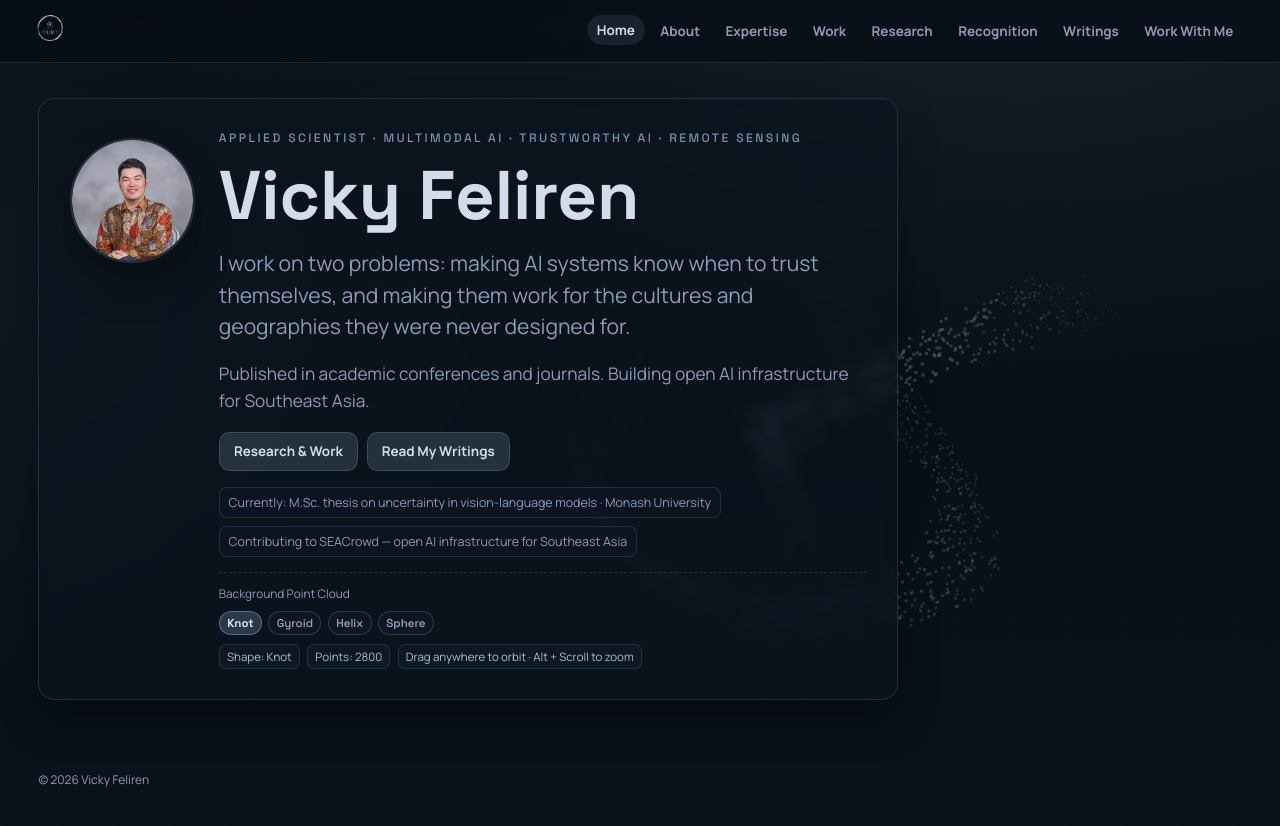
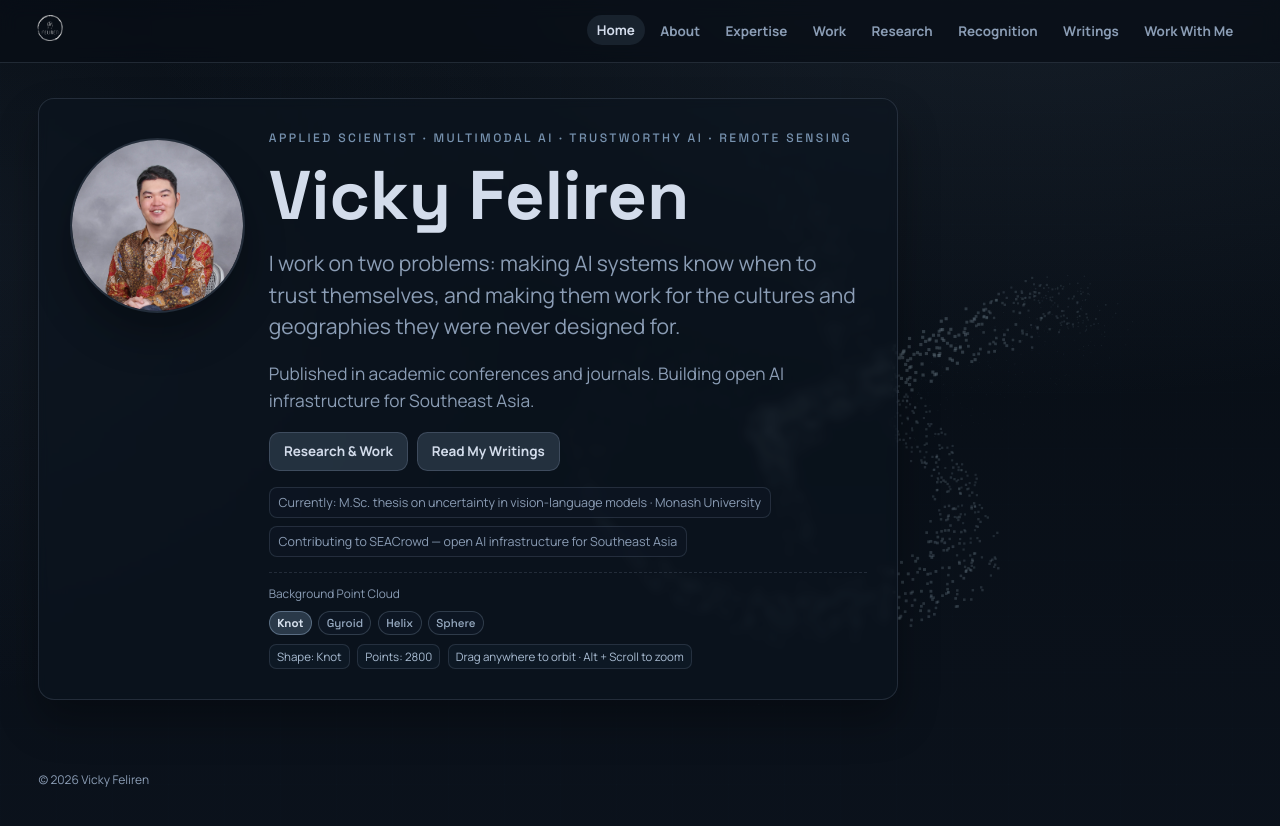
Before and after one commit to Feliren88/feliren88.github.io, a Jekyll site: the page built from index.html, in a window 1280 px wide. Shown: the top 826 px of the page. Built offline with Jekyll 4.4.1, drawn with Linux system fonts in a browser that asks for light colours.

Commit message:
Increase profile image to 175px

```diff
--- a/_layouts/default.html
+++ b/_layouts/default.html
@@ -7,7 +7,7 @@
     <link rel="preconnect" href="https://fonts.googleapis.com">
     <link rel="preconnect" href="https://fonts.gstatic.com" crossorigin>
     <link href="https://fonts.googleapis.com/css2?family=Manrope:wght@400;500;700;800&family=Space+Grotesk:wght@500;700&display=swap" rel="stylesheet">
-    <link rel="stylesheet" href="{{ '/css/styles.css?v=5' | relative_url }}">
+    <link rel="stylesheet" href="{{ '/css/styles.css?v=6' | relative_url }}">
 
     {% seo %}
   </head>
--- a/css/styles.css
+++ b/css/styles.css
@@ -172,8 +172,8 @@
 }
 
 .profile-image {
-  width: 125px;
-  height: 125px;
+  width: 175px;
+  height: 175px;
   border-radius: 50%;
   object-fit: cover;
   border: 2px solid var(--line);
```
